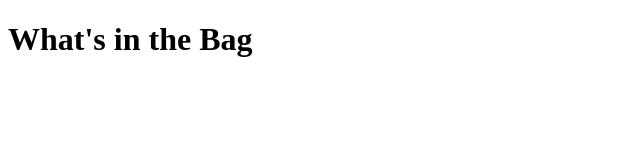
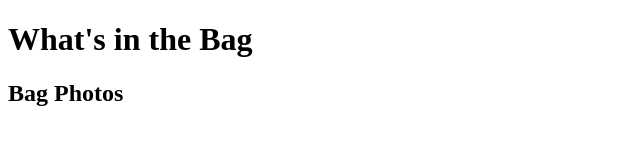
Before and after one commit to esvidal/witb, a plain HTML site: page index.html in a window 1280 px wide. Shown: the whole page, without its empty margins (0-640 px from the left). Drawn offline with Linux system fonts and the light colour scheme.

Commit message:
Add h2 tag

```diff
--- a/index.html
+++ b/index.html
@@ -6,5 +6,6 @@
     </head>
     <body>
         <h1>What's in the Bag</h1>
+        <h2>Bag Photos</h2>
     </body>
 </html>
```
